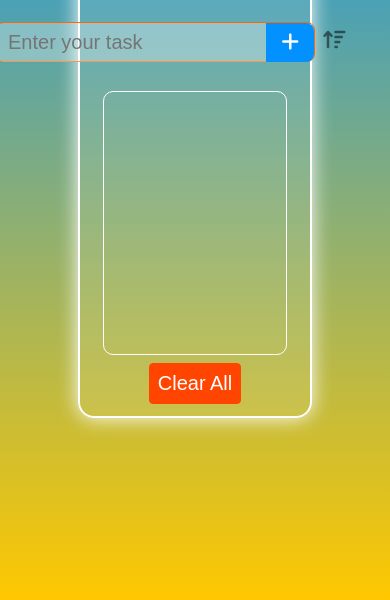
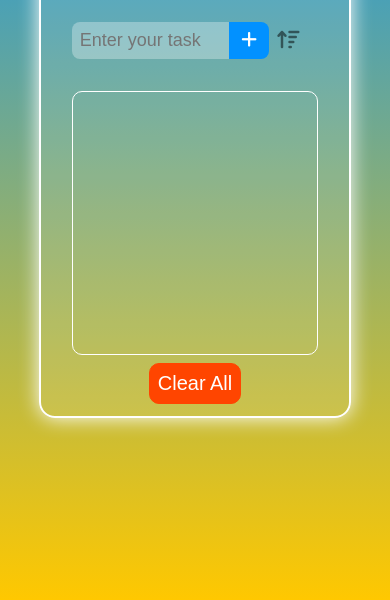
Before and after one commit to Rohit3920/OctaNet-task2--To-Do-List, a plain HTML site: page index.html in a window 390 px wide. Shown: the part 244-844 px from the top of the page. Drawn offline with Linux system fonts and the light colour scheme.

Commit message:
Responsive : using media query

```diff
--- a/style.css
+++ b/style.css
@@ -1,10 +1,10 @@
 :root {
     --txtColor: #000000;
-                                      /* var(--txtColor) */
+    /* var(--txtColor) */
     --bgColor: #ffffff;
-                                          /* var(--bgColor) */
+    /* var(--bgColor) */
     --borColor: #ffffff;
-                                            /* var(--borColor) */
+    /* var(--borColor) */
 }
 
 * {
@@ -47,7 +47,7 @@ body {
 }
 
 .header h1 {
-    width: 80%;
+    width: 70%;
     float: left;
     text-align: center;
     color: var(--txtColor);
@@ -116,18 +116,17 @@ body {
     visibility: hidden;
 }
 
-.container .insert-grp{
-    width: 25em;
+.container .insert-grp {
+    width: 50%;
     height: fit-content;
     margin: 1.8em;
 
 }
 
 .container .insert-task {
-    width: 20em;
+    width: 80%;
     height: 40px;
     float: left;
-    border: 1px solid #ff6702;
     border-radius: 8px;
 }
 
@@ -153,7 +152,7 @@ body {
     border-radius: 0 8px 8px 0;
 }
 
-#order{
+#order {
     width: 10%;
     float: left;
     color: var(--txtColor);
@@ -218,11 +217,45 @@ body {
     padding: 8px;
     font-size: 20px;
     border: 1px solid orangered;
-    border-radius: 4px;
+    border-radius: 10px;
     background-color: orangered;
     color: var(--bgColor);
 }
 
 .btn-group button:hover {
-    border-color: var(--bgColor);
+    color: var(--txtColor);
+    border-color: white;
 }
+
+@media only screen and (max-width: 768px) {
+
+    .container .insert-task input {
+        width: 80%;
+        font-size: 18px;
+        padding: 8px 8px;
+        outline: none;
+        border: none;
+        border-radius: 8px 0 0 8px;
+    }
+
+    .container .insert-task button {
+        width: 20%;
+        float: left;
+        font-size: 18px;
+        padding: 8px 4px;
+        border: none;
+        border-radius: 0 8px 8px 0;
+    }
+
+    @media only screen and (max-width: 600px) {
+        .container .insert-grp {
+            width: 80%;
+        }
+
+        @media only screen and (max-width: 428px) {
+            .container {
+                width: 80%;
+            }
+        }
+    }
+}
```
